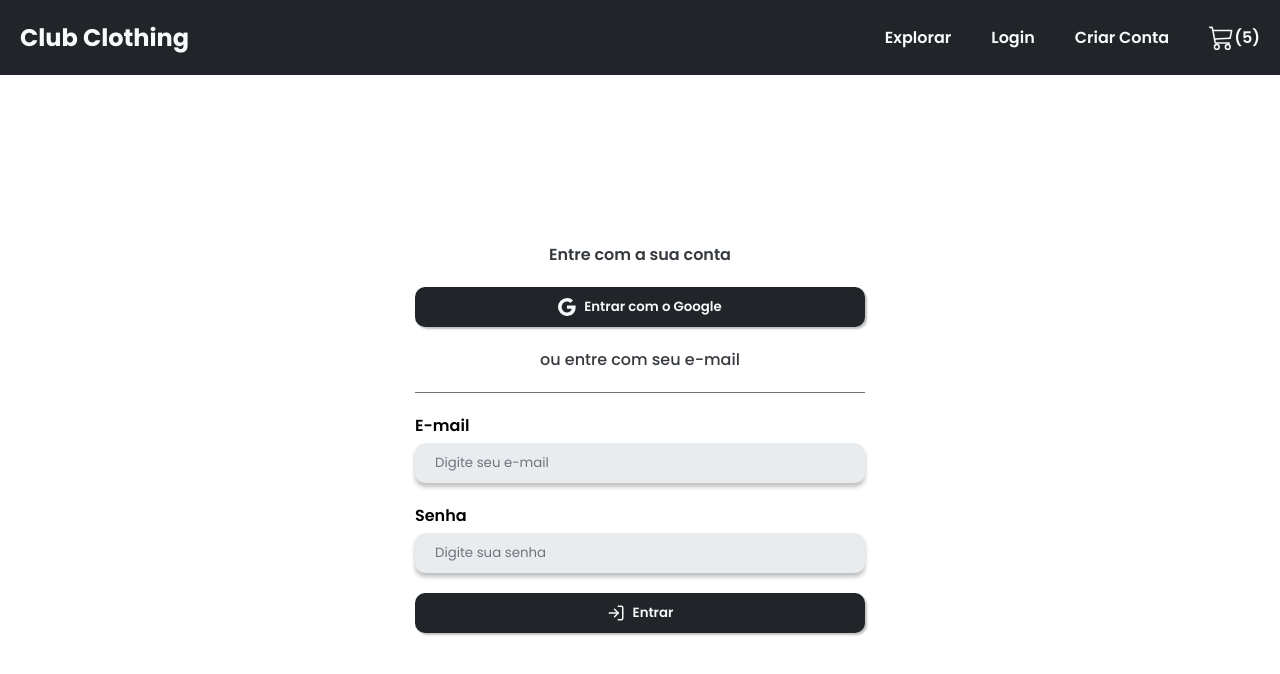
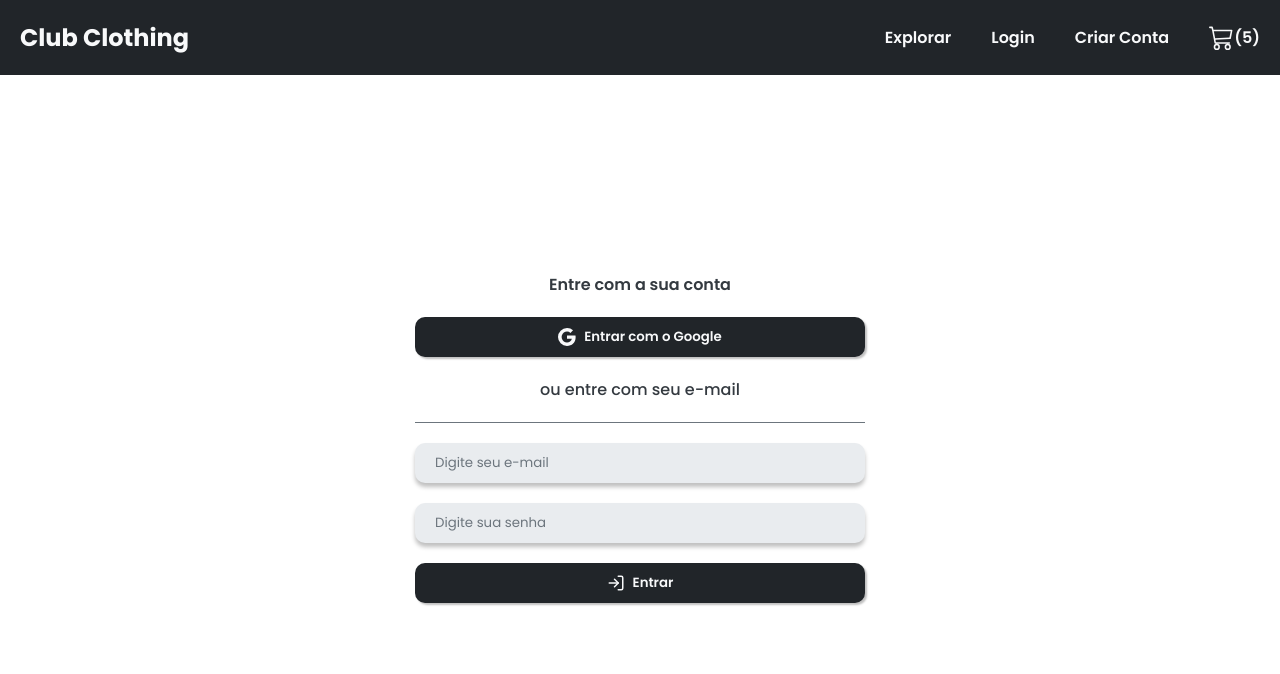
Before and after one commit to hellzapoppin/club-e-commerce, a React (Create React App) app: page /login in a window 1280 px wide. Shown: the top 674 px of the page. Built offline with nearby package versions, Linux system fonts and the light colour scheme.

Commit message:
feat: remover label from CustomInput component

```diff
--- a/src/components/custom-input/custom-input.component.tsx
+++ b/src/components/custom-input/custom-input.component.tsx
@@ -3,17 +3,10 @@
 
 interface CustomInputProps extends InputHTMLAttributes<HTMLInputElement> {
   hasError?: boolean
-  label?: string
-  ref: any
 }
 
-const CustomInput = ({ hasError, ref, label, ...rest }: CustomInputProps) => {
-  return (
-    <>
-      <p>{label}</p>
-      <CustomInputContainer ref={ref} hasError={hasError} {...rest} />
-    </>
-  )
+const CustomInput = ({ hasError, ...rest }: CustomInputProps) => {
+  return <CustomInputContainer hasError={hasError} {...rest} />
 }
 
 export default CustomInput
```
